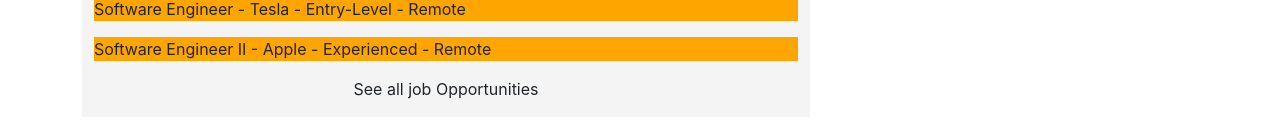
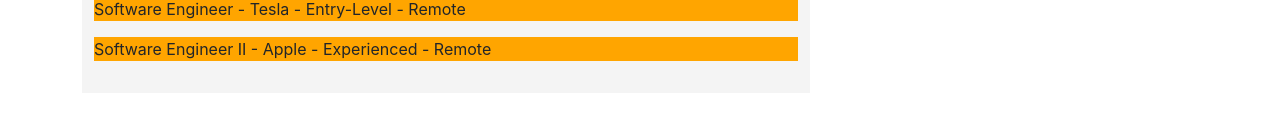
Before and after one commit to jamesocana6/glo-management-frontend, a React (Create React App) app: page /jobhub in a window 1280 px wide. Shown: the part 607-744 px from the top of the page. Built offline with nearby package versions, Linux system fonts and the light colour scheme.

Commit message:
removed see all job opportunities for now

```diff
--- a/src/Pages/JobHub/JobOps/JobOps.js
+++ b/src/Pages/JobHub/JobOps/JobOps.js
@@ -55,7 +55,7 @@
                 <div className="col">
                     <div>
                         <p>
-                            See all job Opportunities
+                            {/* See all job Opportunities */}
                         </p>
                     </div>
                 </div>
```
